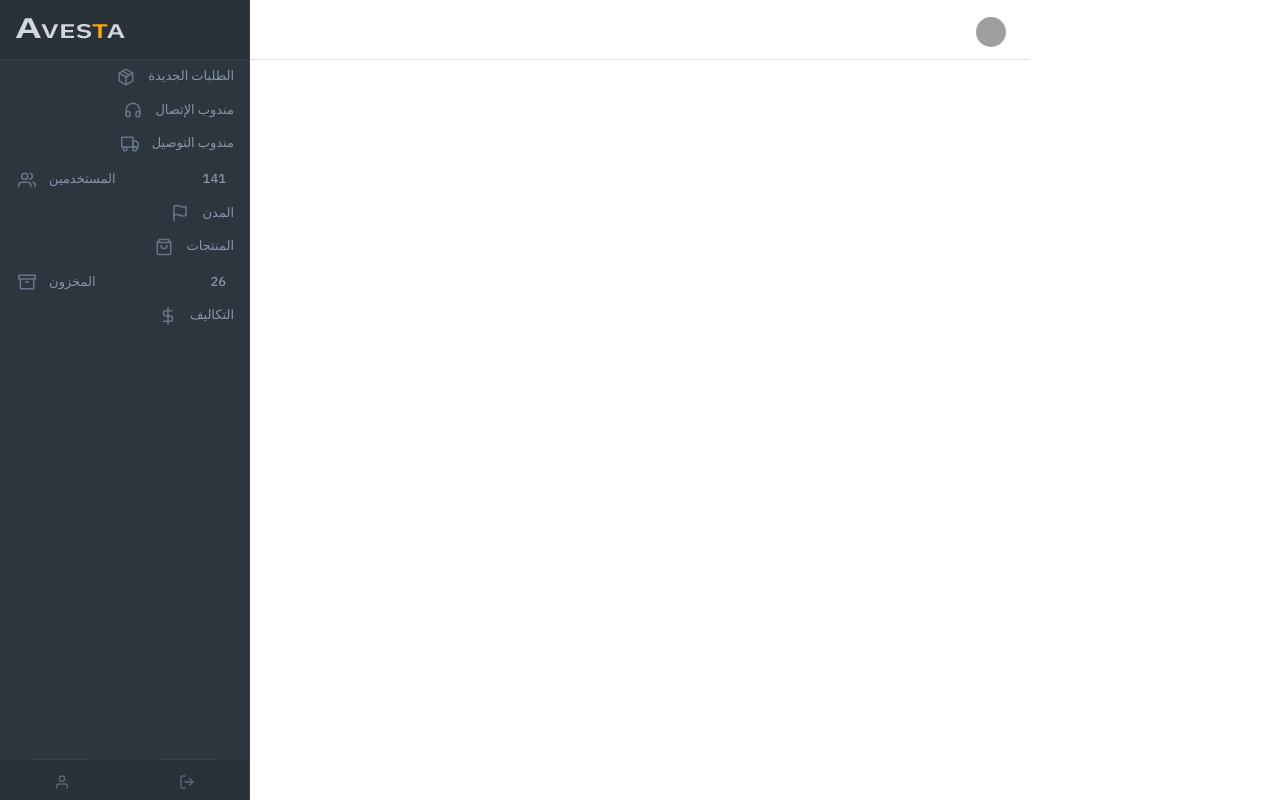
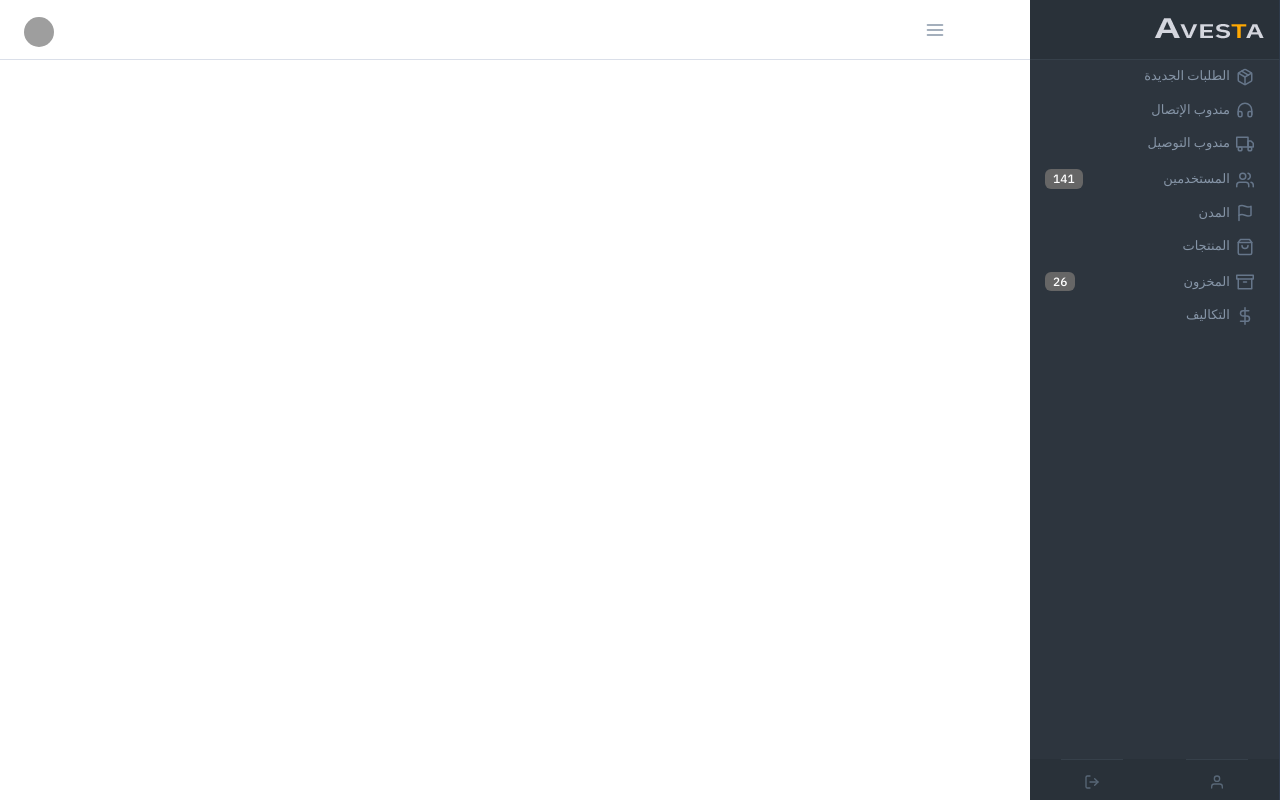
Before and after one commit to faissaloux/Codpanel, a PHP site: page /main.php in a window 1280 px wide. Run offline with PHP 8.4, Linux system fonts and the light colour scheme; some libraries are stand-ins or nearby versions; some web fonts are replaced; grey boxes are pictures that could not be loaded.

Commit message:
turn main page to rtl

```diff
--- a/main.php
+++ b/main.php
@@ -1,7 +1,7 @@
 <!DOCTYPE html>
 <html lang="zxx">
 
-<head>
+   <head>
       <meta charset="utf-8">
       <meta http-equiv="x-ua-compatible" content="IE=edge">
       <meta name="viewport" content="width=device-width, initial-scale=1">
@@ -19,6 +19,13 @@
          .header-right .user-profile-area{
             height: 75px;
          }
+         .quantity{
+            color: #FFF;
+            background: #666;
+            padding: 0 8px;
+            border-radius: 6px;
+            font-size: 12px;
+         }
       </style>
       <!-- HTML5 shim and Respond.js for IE8 support of HTML5 elements and media queries -->
       <!-- WARNING: Respond.js doesn"t work if you view the page via file:// -->
@@ -27,7 +34,7 @@
       <script src="https://oss.maxcdn.com/respond/1.4.2/respond.min.js"></script>
       <![endif]-->
    </head>
-   <body>
+   <body dir="rtl">
       <!--================================-->
       <!-- Page Container Start -->
       <!--================================-->
```
